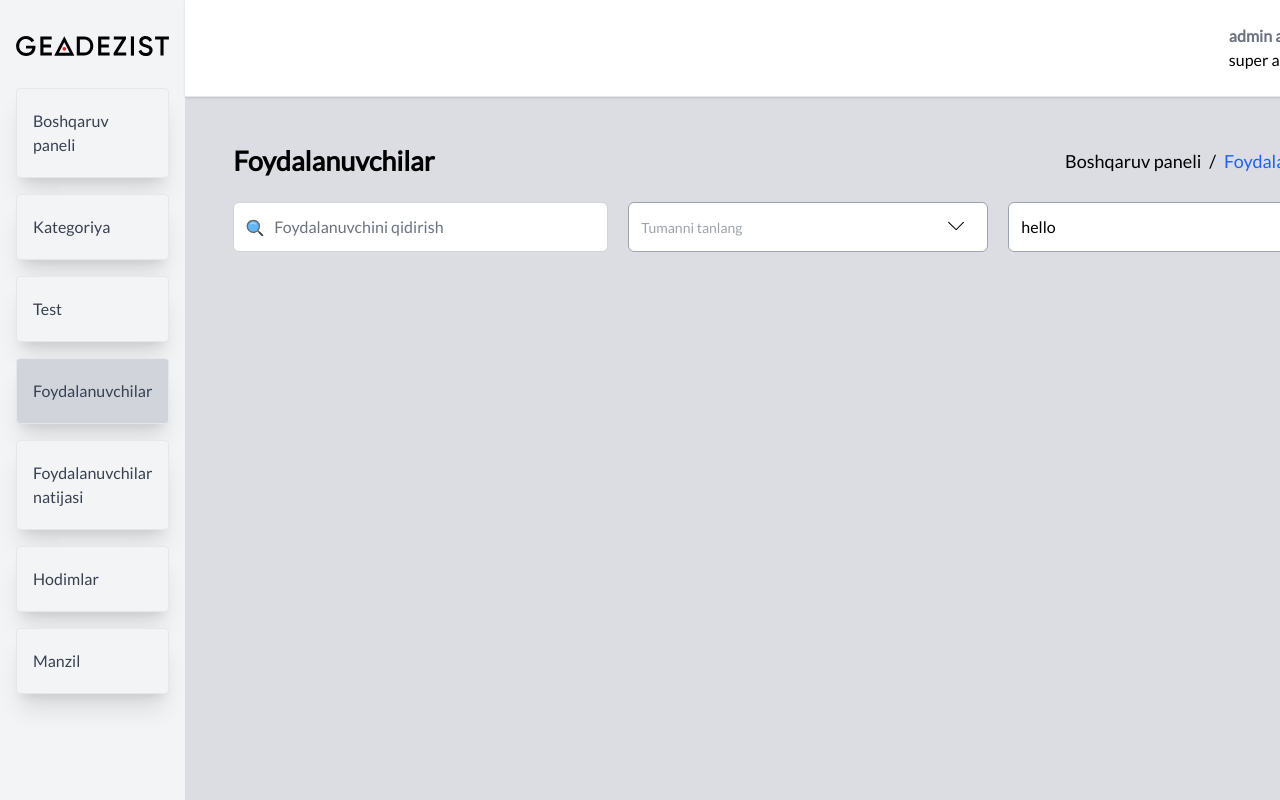
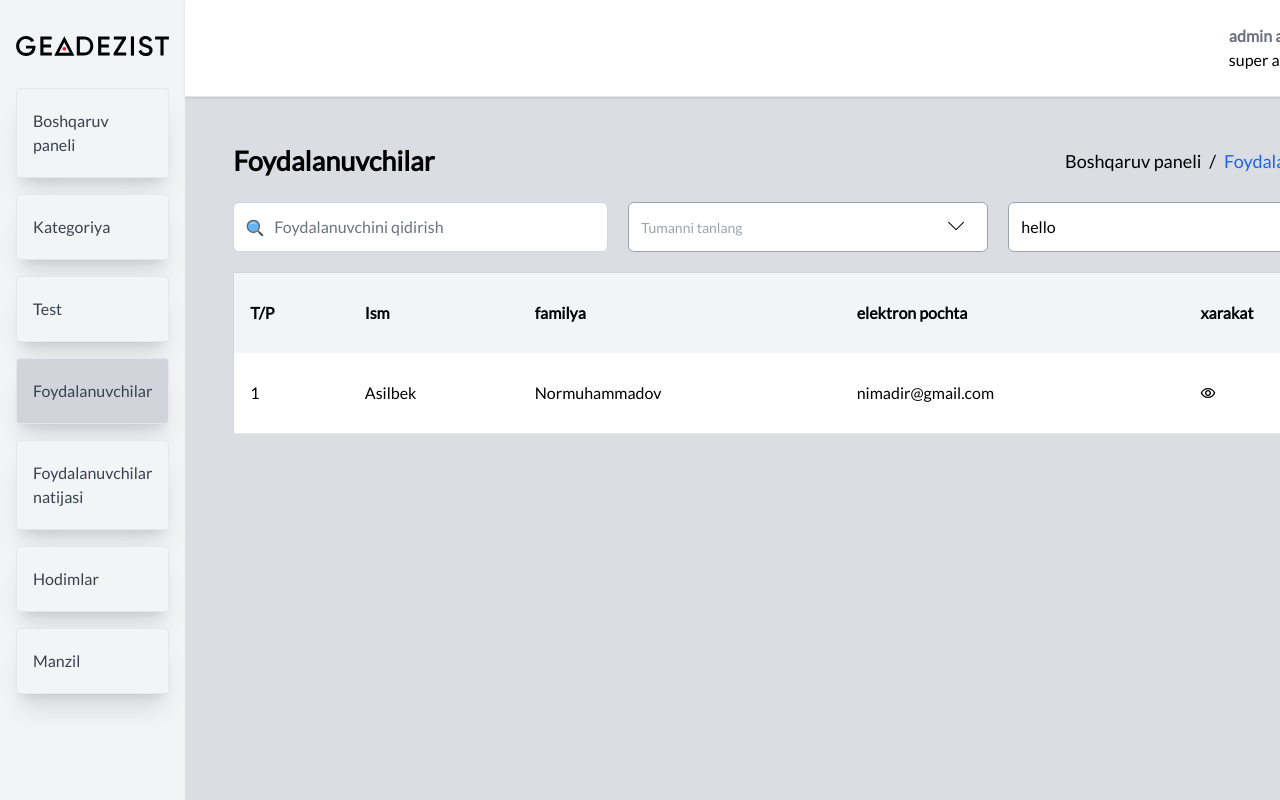
Before and after one commit to jasurhaydarovcode/GEADEZIST, a React (Vite) app: page /all-user in a window 1280 px wide. Shown: the top 800 px of the page. Built offline with nearby package versions, Linux system fonts and the light colour scheme.

Commit message:
err fixed

```diff
--- a/public/dev-start-log.json
+++ b/public/dev-start-log.json
@@ -14,5 +14,9 @@
   {
     "timestamp": "2024-10-08T10:34:16+05:00",
     "user": "JASUR"
+  },
+  {
+    "timestamp": "2024-10-08T13:50:48+05:00",
+    "user": "Pc"
   }
 ]
--- a/src/pages/AllUser.tsx
+++ b/src/pages/AllUser.tsx
@@ -1,9 +1,23 @@
+import { MdOutlineRemoveRedEye } from "react-icons/md";
 import { SlArrowDown } from 'react-icons/sl';
 import { FcSearch } from 'react-icons/fc';
 import { Link } from 'react-router-dom';
 import Layout from '@/components/Dashboard/Layout';
+import { useState } from 'react';
 
 const AllUser: React.FC = (): JSX.Element => {
+  const [isDropdownOpen, setIsDropdownOpen] = useState(false);
+
+
+
+  const toggleDropdown = () => {
+    setIsDropdownOpen(!isDropdownOpen);
+  };
+
+  const closeDropdown = () => {
+    setIsDropdownOpen(false);
+  };
+
   return (
     <>
       <Layout>
@@ -46,7 +60,37 @@ const AllUser: React.FC = (): JSX.Element => {
                   </select>
                 </div>
                 {/* sort */}
-                <div></div>
+
+
+
+
+
+                <div className="py-5">
+                  <table className="mx-3 ml-[0px] w-[100%] bg-white border border-gray-300">
+                    <thead>
+                      <tr className="bg-gray-100">
+                        <th className="text-left px-4 py-7">T/P</th>
+                        <th className="text-left px-4 py-2">Ism</th>
+                        <th className="text-left px-4 py-2">familya</th>
+                        <th className="text-left px-4 py-2">elektron pochta</th>
+                        <th className="text-left px-4 py-2">xarakat</th>
+                      </tr>
+                    </thead>
+                    <tbody>
+                      <tr className="border-b">
+                        <td className="px-4 py-7">1</td>
+                        <td className="px-4 py-2">Asilbek</td>
+                        <td className="px-4 py-2">Normuhammadov</td>
+                        <td className="px-4 py-2">nimadir@gmail.com</td>
+                        <td className="px-4 py-2">
+                          <span className="px-2 py-1 rounded cursor-pointer">
+                            <MdOutlineRemoveRedEye />
+                          </span>
+                        </td>
+                      </tr>
+                    </tbody>
+                  </table>
+                </div>
               </div>
             </div>
           </div>
```
Also changed, not shown: src/pages/User.tsx (indentation only).
